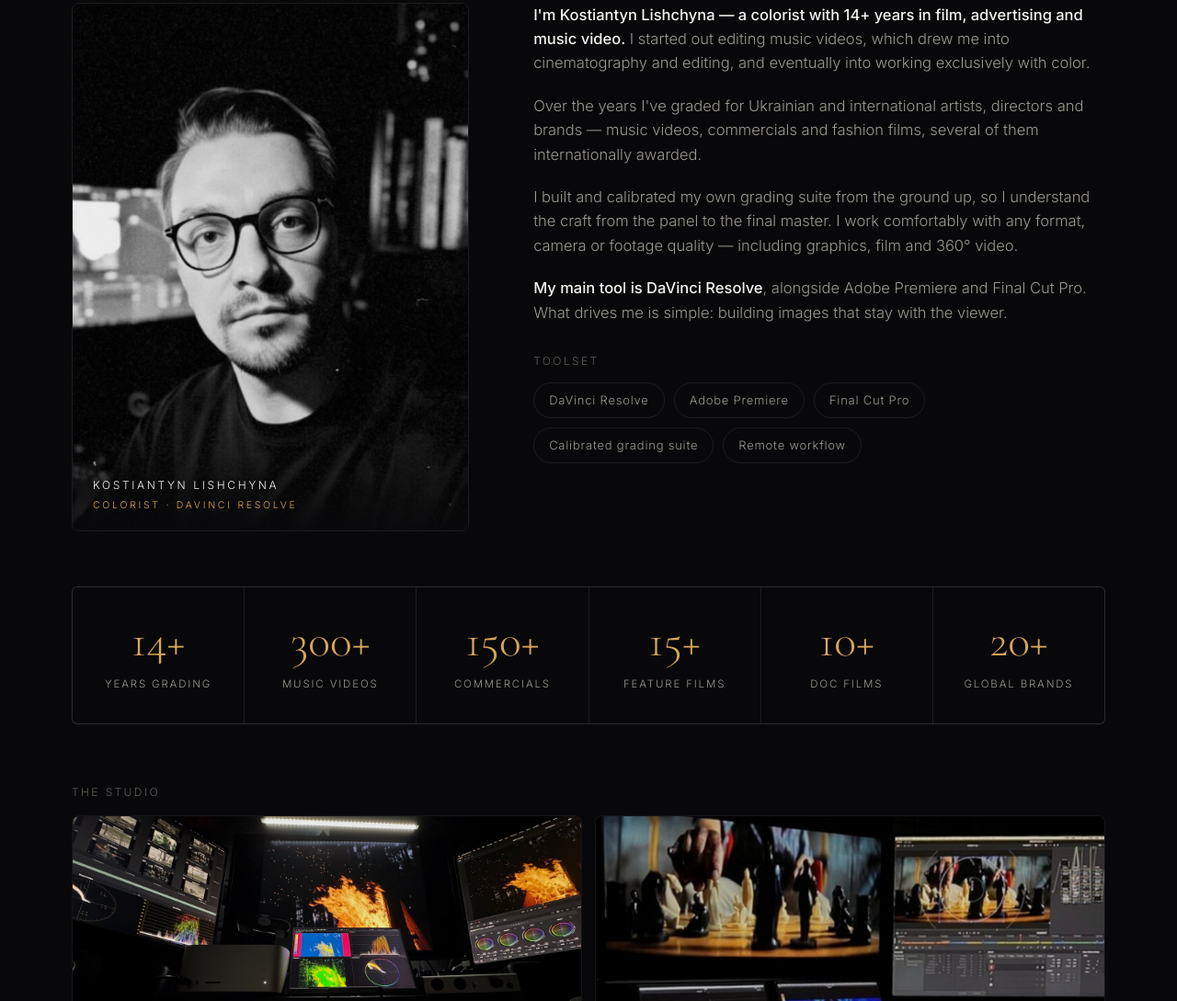
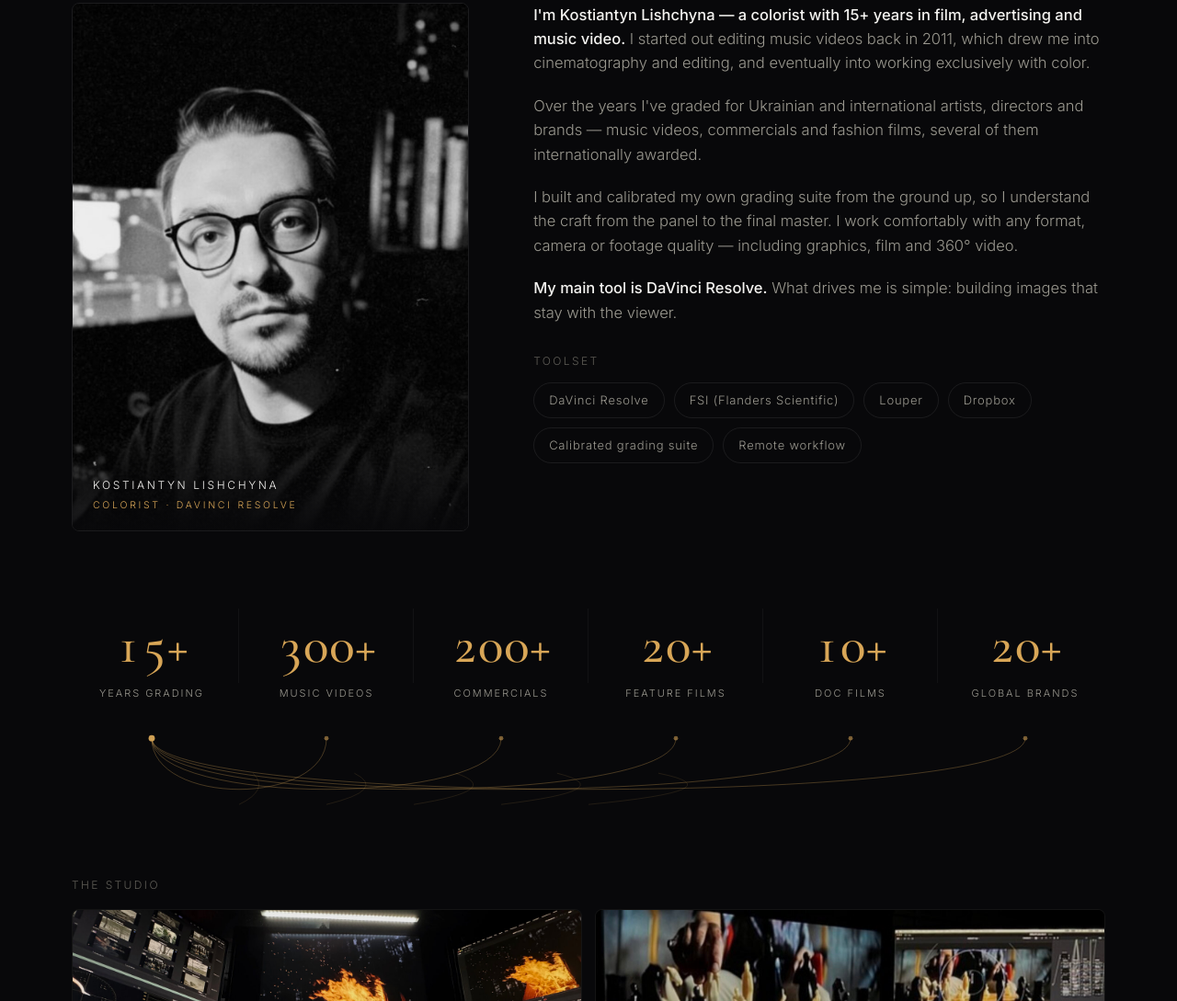
Before and after one commit to KostiaLi/lishchyna.com, a plain HTML site: page index.html in a window 1280 px wide. Shown: the part 1077-2166 px from the top of the page at 92% size. Drawn offline with nearby package versions, Linux system fonts and the light colour scheme.

Commit message:
Add files via upload

```diff
--- a/index.html
+++ b/index.html
@@ -182,11 +182,22 @@
   @media(max-width:820px){.about-grid{grid-template-columns:1fr}.portrait{max-width:420px}}
 
   /* ---------- STAT BAND ---------- */
-  .statband{display:grid;grid-template-columns:repeat(5,1fr);gap:1px;background:var(--line);border:1px solid var(--line);border-radius:6px;overflow:hidden;margin-top:60px}
-  .statband .stat{background:var(--bg);padding:34px 22px;text-align:center}
-  .statband .n{font-family:'Cormorant Garamond',serif;font-size:clamp(2.2rem,4vw,3.1rem);color:var(--accent);line-height:1}
-  .statband .l{font-size:11.5px;letter-spacing:.16em;text-transform:uppercase;color:var(--muted);margin-top:12px}
-  @media(max-width:760px){.statband{grid-template-columns:repeat(2,1fr)}}
+  .statband{position:relative;display:flex;flex-wrap:wrap;justify-content:space-between;align-items:flex-start;
+    gap:40px 16px;margin-top:66px;padding-bottom:96px}
+  .statband .stat{flex:1 1 130px;text-align:center;position:relative;z-index:1}
+  .statband .stat::after{content:"";position:absolute;top:12%;right:-8px;height:54%;width:1px;background:var(--line);opacity:.55}
+  .statband .stat:last-child::after{display:none}
+  .statband .n{font-family:'Cormorant Garamond',serif;font-weight:500;font-size:clamp(2.5rem,4.8vw,3.6rem);color:var(--accent);line-height:1;font-variant-numeric:tabular-nums}
+  .statband .l{font-size:11px;letter-spacing:.18em;text-transform:uppercase;color:var(--muted);margin-top:14px}
+  /* branching "veins" from the experience stat */
+  .veins{position:absolute;inset:0;width:100%;height:100%;pointer-events:none;z-index:0;overflow:visible}
+  .vein{fill:none;stroke:var(--accent);stroke-width:1;opacity:.30;
+    transition:stroke-dashoffset 1.8s cubic-bezier(.22,1,.36,1)}
+  .vein.twig{opacity:.16;stroke-width:.8}
+  .vein-node{fill:var(--accent);opacity:.55;transition:opacity .6s ease}
+  .vein-node.root{opacity:.95}
+  @media(max-width:680px){.statband{gap:34px 10px;padding-bottom:64px}.statband .stat{flex-basis:30%}
+    .statband .stat::after{display:none}}
 
   /* ---------- LOGO MARQUEE ---------- */
   .marquee{overflow:hidden;position:relative;margin-top:30px;
@@ -275,10 +286,6 @@
   .studio-grid figure:hover img{transform:scale(1.04);opacity:1}
   @media(max-width:700px){.studio-grid{grid-template-columns:1fr}}
 
-  /* statband to 6 */
-  .statband{grid-template-columns:repeat(6,1fr)}
-  @media(max-width:900px){.statband{grid-template-columns:repeat(3,1fr)}}
-  @media(max-width:560px){.statband{grid-template-columns:repeat(2,1fr)}}
 
   /* ---------- REVEAL ---------- */
   .reveal{opacity:0;transform:translateY(28px);transition:opacity .9s ease,transform .9s ease}
@@ -314,7 +321,7 @@
     <div class="wrap">
       <div class="eyebrow reveal" data-i18n="hero.eyebrow">Colorist · DaVinci Resolve</div>
       <h1 class="reveal">Kostiantyn Lishchyna</h1>
-      <p class="sub reveal" data-i18n="hero.sub">Crafting color for film, advertising and music video — 14+ years turning footage into images that stay with the viewer.</p>
+      <p class="sub reveal" data-i18n="hero.sub">Crafting color for film, advertising and music video — 15+ years turning footage into images that stay with the viewer.</p>
       <div class="cta-row reveal">
         <a class="btn" href="https://vimeo.com/719040496" target="_blank" rel="noopener"><span class="play">▶</span> <span data-i18n="hero.cta1">Watch Showreel</span></a>
         <a class="btn btn-ghost" href="#contact" data-i18n="hero.cta2">Get in touch</a>
@@ -341,16 +348,17 @@
         <figcaption class="cap">Kostiantyn Lishchyna<span data-i18n="about.cap">Colorist · DaVinci Resolve</span></figcaption>
       </figure>
       <div class="reveal">
-        <p data-i18n="about.p1"><strong>I'm Kostiantyn Lishchyna — a colorist with 14+ years in film, advertising and music video.</strong> I started out editing music videos, which drew me into cinematography and editing, and eventually into working exclusively with color.</p>
+        <p data-i18n="about.p1"><strong>I'm Kostiantyn Lishchyna — a colorist with 15+ years in film, advertising and music video.</strong> I started out editing music videos back in 2011, which drew me into cinematography and editing, and eventually into working exclusively with color.</p>
         <p data-i18n="about.p2">Over the years I've graded for Ukrainian and international artists, directors and brands — music videos, commercials and fashion films, several of them internationally awarded.</p>
         <p data-i18n="about.p3">I built and calibrated my own grading suite from the ground up, so I understand the craft from the panel to the final master. I work comfortably with any format, camera or footage quality — including graphics, film and 360° video.</p>
-        <p data-i18n="about.p4"><strong>My main tool is DaVinci Resolve</strong>, alongside Adobe Premiere and Final Cut Pro. What drives me is simple: building images that stay with the viewer.</p>
+        <p data-i18n="about.p4"><strong>My main tool is DaVinci Resolve.</strong> What drives me is simple: building images that stay with the viewer.</p>
         <div class="tools">
           <div class="t-title" data-i18n="about.tools">Toolset</div>
           <div class="chips">
             <span class="chip">DaVinci Resolve</span>
-            <span class="chip">Adobe Premiere</span>
-            <span class="chip">Final Cut Pro</span>
+            <span class="chip">FSI (Flanders Scientific)</span>
+            <span class="chip">Louper</span>
+            <span class="chip">Dropbox</span>
             <span class="chip" data-i18n="chip.suite">Calibrated grading suite</span>
             <span class="chip" data-i18n="chip.remote">Remote workflow</span>
           </div>
@@ -358,13 +366,14 @@
       </div>
     </div>
 
-    <div class="statband reveal">
-      <div class="stat"><div class="n">14+</div><div class="l" data-i18n="stat.years">Years grading</div></div>
-      <div class="stat"><div class="n">300+</div><div class="l" data-i18n="stat.mv">Music videos</div></div>
-      <div class="stat"><div class="n">150+</div><div class="l" data-i18n="stat.com">Commercials</div></div>
-      <div class="stat"><div class="n">15+</div><div class="l" data-i18n="stat.feat">Feature films</div></div>
-      <div class="stat"><div class="n">10+</div><div class="l" data-i18n="stat.doc">Doc films</div></div>
-      <div class="stat"><div class="n">20+</div><div class="l" data-i18n="stat.brands">Global brands</div></div>
+    <div class="statband reveal" id="statband">
+      <svg class="veins" id="veins" preserveAspectRatio="none" aria-hidden="true"></svg>
+      <div class="stat"><div class="n" data-to="15" data-suf="+">0+</div><div class="l" data-i18n="stat.years">Years grading</div></div>
+      <div class="stat"><div class="n" data-to="300" data-suf="+">0+</div><div class="l" data-i18n="stat.mv">Music videos</div></div>
+      <div class="stat"><div class="n" data-to="200" data-suf="+">0+</div><div class="l" data-i18n="stat.com">Commercials</div></div>
+      <div class="stat"><div class="n" data-to="20" data-suf="+">0+</div><div class="l" data-i18n="stat.feat">Feature films</div></div>
+      <div class="stat"><div class="n" data-to="10" data-suf="+">0+</div><div class="l" data-i18n="stat.doc">Doc films</div></div>
+      <div class="stat"><div class="n" data-to="20" data-suf="+">0+</div><div class="l" data-i18n="stat.brands">Global brands</div></div>
     </div>
 
     <div class="studio reveal">
@@ -564,6 +573,55 @@
 
   document.getElementById('yr').textContent=new Date().getFullYear();
 
+  // animated stats: count-up + branching veins growing from the experience stat
+  (function(){
+    const band=document.getElementById('statband'), svg=document.getElementById('veins');
+    if(!band)return;
+    const stats=[...band.querySelectorAll('.stat')];
+    const ns=band.querySelectorAll('.n');
+    const NS='http://www.w3.org/2000/svg';
+    let animated=false;
+
+    function buildVeins(){
+      if(!svg||!stats.length)return;
+      const br=band.getBoundingClientRect(), W=br.width, H=br.height;
+      svg.setAttribute('viewBox','0 0 '+W+' '+H);
+      while(svg.firstChild) svg.removeChild(svg.firstChild);
+      const anchor=el=>{const r=el.getBoundingClientRect();return {x:r.left-br.left+r.width/2, y:r.bottom-br.top+10};};
+      const root=anchor(stats[0]), depth=H-12;
+      const mk=(tag,a)=>{const e=document.createElementNS(NS,tag);for(const k in a)e.setAttribute(k,a[k]);return e;};
+      for(let i=1;i<stats.length;i++){
+        const t=anchor(stats[i]);
+        const d='M '+root.x+' '+root.y+' C '+root.x+' '+depth+', '+t.x+' '+depth+', '+t.x+' '+t.y;
+        svg.appendChild(mk('path',{d:d,'class':'vein'}));
+        const bx=(root.x+t.x)/2;
+        svg.appendChild(mk('path',{d:'M '+bx+' '+(depth-2)+' q '+((t.x-bx)*0.35)+' -16, '+((t.x-bx)*0.16)+' -34','class':'vein twig'}));
+        svg.appendChild(mk('circle',{cx:t.x,cy:t.y,r:'2.4','class':'vein-node'}));
+      }
+      svg.appendChild(mk('circle',{cx:root.x,cy:root.y,r:'3.4','class':'vein-node root'}));
+      svg.querySelectorAll('.vein').forEach(p=>{const L=p.getTotalLength();p.style.strokeDasharray=L;p.style.strokeDashoffset=animated?0:L;});
+    }
+    function drawAnim(){ if(svg) svg.querySelectorAll('.vein').forEach(p=>{p.style.strokeDashoffset=0;}); }
+    function countUp(){
+      ns.forEach(n=>{
+        const to=+n.dataset.to, suf=n.dataset.suf||'', dur=1500;
+        (function tick(now,t0){
+          const p=Math.min(1,(now-t0)/dur), e=1-Math.pow(1-p,3);
+          n.textContent=Math.round(to*e)+suf;
+          if(p<1)requestAnimationFrame(t=>tick(t,t0));
+        })(performance.now(),performance.now());
+      });
+    }
+    function run(){ if(animated)return; animated=true; countUp(); requestAnimationFrame(drawAnim); }
+
+    buildVeins();
+    addEventListener('load',buildVeins);
+    if(document.fonts&&document.fonts.ready)document.fonts.ready.then(buildVeins);
+    const io=new IntersectionObserver(es=>es.forEach(e=>{if(e.isIntersecting)run();}),{threshold:.35});
+    io.observe(band);
+    let rt; addEventListener('resize',()=>{clearTimeout(rt);rt=setTimeout(buildVeins,180);});
+  })();
+
   // seamless logo marquee: duplicate the set
   const lt=document.getElementById('logoTrack');
   if(lt){lt.innerHTML+=lt.innerHTML;}
@@ -612,7 +670,7 @@
       list=Array.from({length:count},(_,i)=>dir+'frame-'+String(i+1).padStart(2,'0')+'.jpg');
       idx=list.findIndex(s=>cur.endsWith(s)); if(idx<0){list=[cur];idx=0;}
     }else{
-      const pg=img.closest('.poster-grid');
+      const pg=img.closest('.poster-grid, .studio-grid');
       if(pg){list=Array.from(pg.querySelectorAll('img[data-lb]')).map(i=>i.getAttribute('src'));idx=Math.max(0,list.indexOf(cur));}
       else{list=[cur];idx=0;}
     }
@@ -634,13 +692,13 @@
   const UA={
     'nav.about':`Про мене`,'nav.showreel':`Шоуріл`,'nav.stills':`Кадри`,'nav.films':`Кіно`,'nav.contact':`Контакти`,
     'hero.eyebrow':`Колорист · DaVinci Resolve`,
-    'hero.sub':`Колір для кіно, реклами та музичного відео — понад 14 років перетворюю матеріал на зображення, які запам'ятовуються.`,
+    'hero.sub':`Колір для кіно, реклами та музичного відео — понад 15 років перетворюю матеріал на зображення, які запам'ятовуються.`,
     'hero.cta1':`Дивитися шоуріл`,'hero.cta2':`Зв'язатися`,
     'about.label':`Про мене`,'about.h2':`Трохи про мене.`,'about.cap':`Колорист · DaVinci Resolve`,
-    'about.p1':`<strong>Я Костянтин Ліщина — колорист із досвідом понад 14 років у кіно, рекламі та музичному відео.</strong> Починав із монтажу музичних кліпів, що привело мене до операторської роботи, монтажу і згодом — до роботи виключно з кольором.`,
+    'about.p1':`<strong>Я Костянтин Ліщина — колорист із досвідом понад 15 років у кіно, рекламі та музичному відео.</strong> Починав із монтажу музичних кліпів у 2011 році, що привело мене до операторської роботи, монтажу і згодом — до роботи виключно з кольором.`,
     'about.p2':`За ці роки я робив колір для українських та міжнародних артистів, режисерів і брендів — музичні відео, реклама та fashion-фільми, деякі з них відзначені міжнародними нагородами.`,
     'about.p3':`Свою грейдинг-студію я збудував і відкалібрував з нуля, тож розумію процес від панелі до фінального мастера. Працюю з будь-яким форматом, камерою чи якістю матеріалу — включно з графікою, плівкою та відео 360°.`,
-    'about.p4':`<strong>Мій основний інструмент — DaVinci Resolve</strong>, поряд з Adobe Premiere та Final Cut Pro. Моя мета проста: створювати зображення, які залишаються з глядачем.`,
+    'about.p4':`<strong>Мій основний інструмент — DaVinci Resolve.</strong> Моя мета проста: створювати зображення, які залишаються з глядачем.`,
     'about.tools':`Інструменти`,'chip.suite':`Калібрована студія`,'chip.remote':`Віддалена робота`,
     'stat.years':`Років досвіду`,'stat.mv':`Музичних відео`,'stat.com':`Реклам`,
     'stat.feat':`Повнометражних фільмів`,'stat.doc':`Документальних фільмів`,'stat.brands':`Світових брендів`,
```
